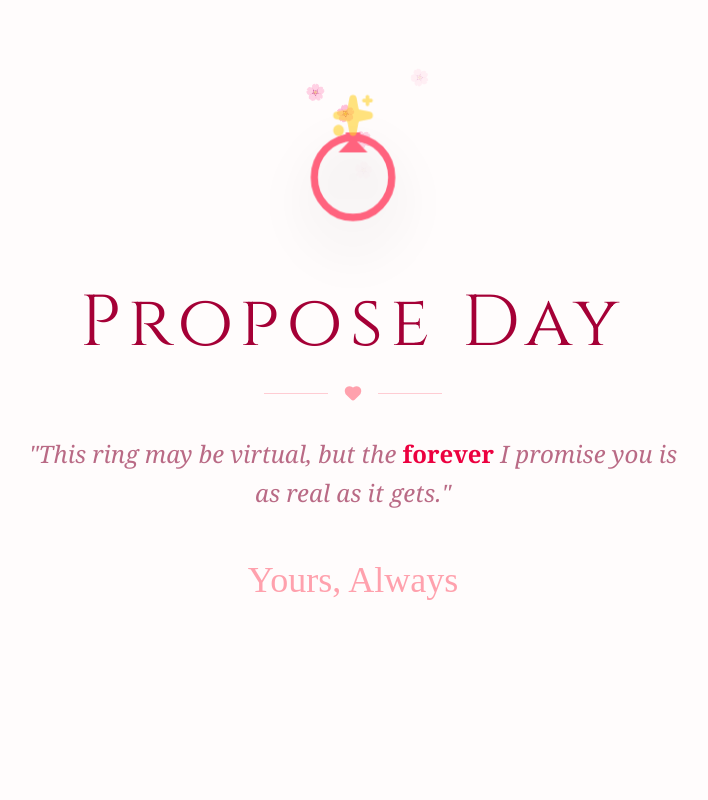
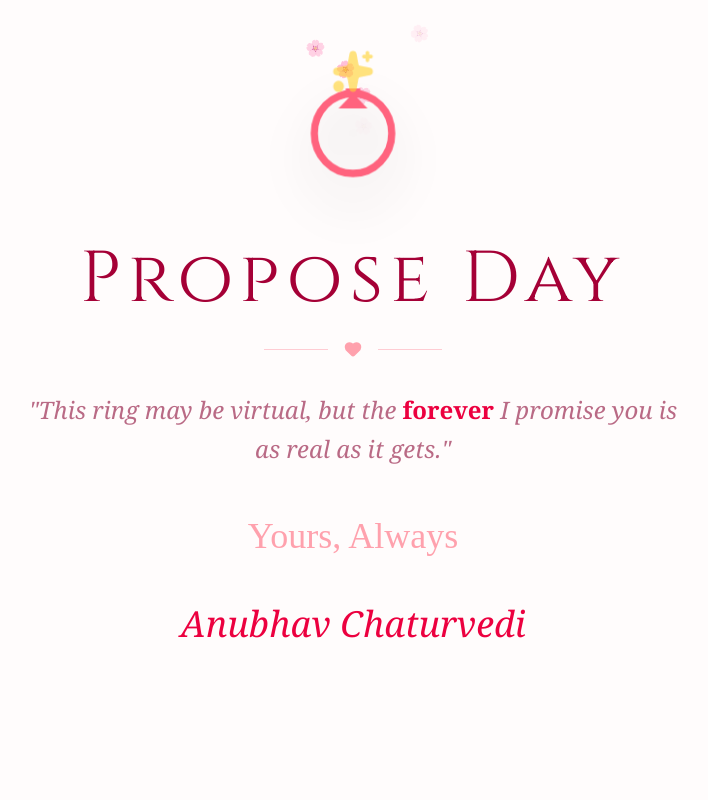
Before and after one commit to rajputboyars/valentine-week, a Next.js app: page /propose-day in a window 1280 px wide. Shown: the top 800 px of the page, without its empty margins (287-995 px from the left). Built offline with nearby package versions, Linux system fonts and the light colour scheme; a web font is replaced by a local one.

Commit message:
add name

```diff
--- a/src/components/propose-day/ProposalHero.jsx
+++ b/src/components/propose-day/ProposalHero.jsx
@@ -98,6 +98,14 @@ export default function ProposalHero() {
       >
         Yours, Always
       </motion.div>
+      <motion.div
+        initial={{ opacity: 0 }}
+        animate={{ opacity: 1 }}
+        transition={{ delay: 2 }}
+        className="mt-12 text-rose-600 font-serif italic  text-4xl"
+      >
+        Anubhav Chaturvedi
+      </motion.div>
 
       {/* Font Import */}
       <style jsx global>{`
```
